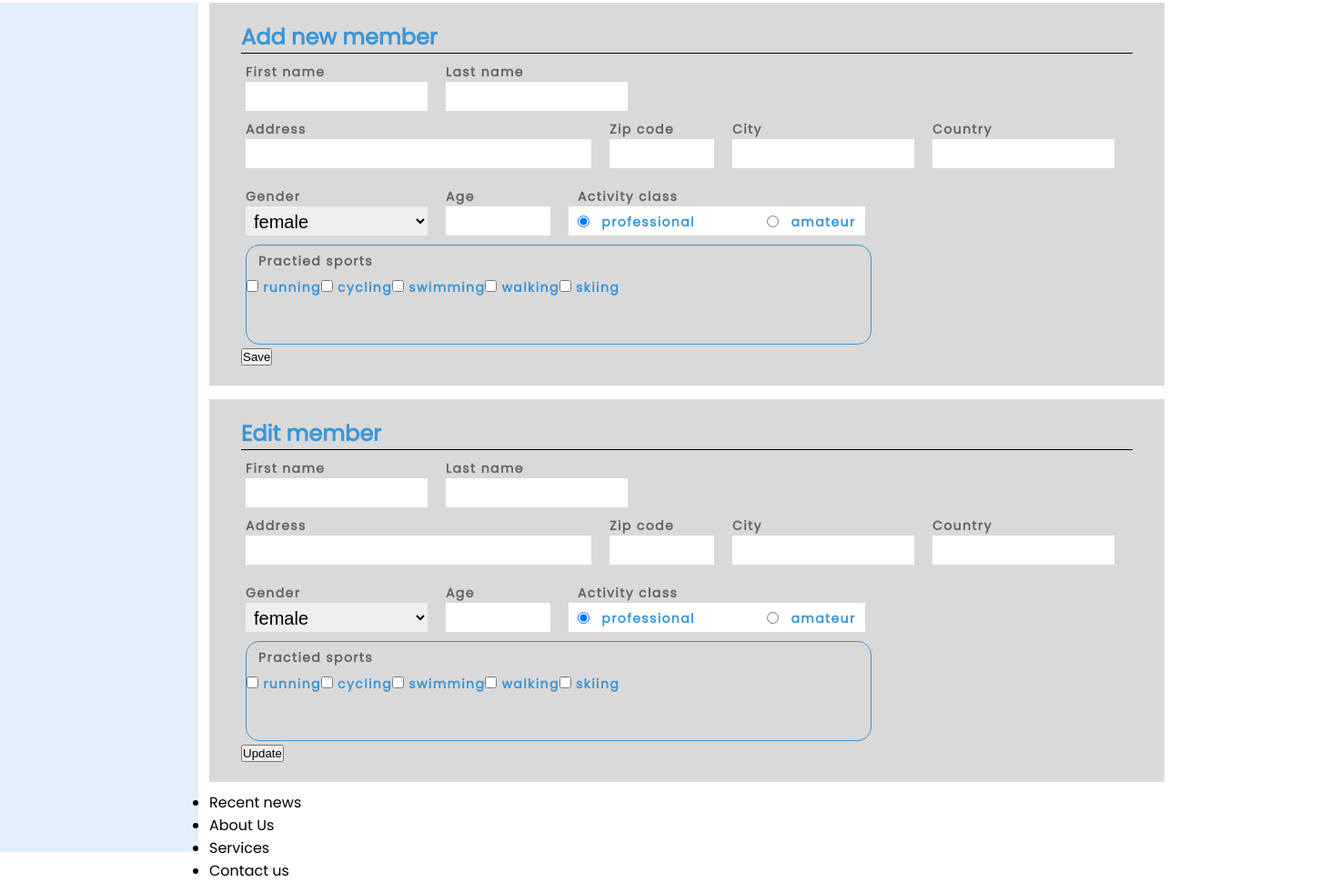
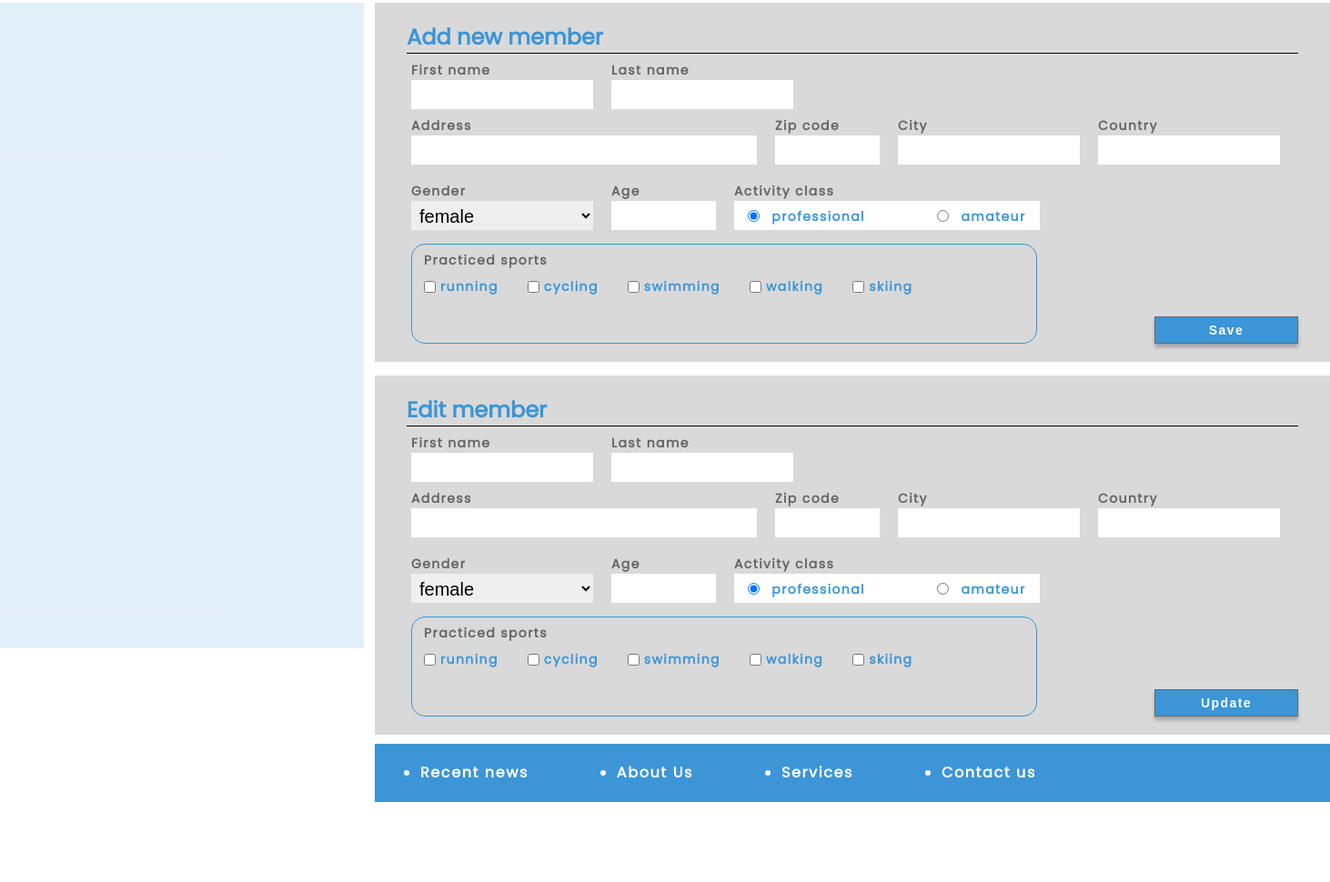
Before and after one commit to Silvaerius/WA-Project, a plain HTML site: page sport-club-members-front-end/index.html in a window 1280 px wide. Shown: the part 87-1057 px from the top of the page at 91% size, 1462 px wide, since content can reach past the window. After the commit the page ends 969 px from the top, so only its background shows below. Drawn offline with nearby package versions, Linux system fonts and the light colour scheme.

Commit message:
Finished main features css + stabilized layout

```diff
--- a/sport-club-members-front-end/index.html
+++ b/sport-club-members-front-end/index.html
@@ -14,8 +14,10 @@
     </header>
 
     <div class="features">
-        <div class="members-sidebar">       <!-- should this be an <aside> tag? -->
+        <div class="members-sidebar">
+            <div class="member-card">
 
+            </div>
         </div>
         <div class="main-feature">
             <div class="actions-panel">
@@ -84,51 +86,41 @@
                         </div>
                         <div class="form-row">
                             <fieldset class="legacy-checkbox-fieldset">
-                                <legend>Practied sports</legend>
+                                <legend>Practiced sports</legend>
                                 <div class="checkboxes-container">
-                                    <label for='add-running'>
                                     <input id='add-running'
                                             name='practiced-sports'
                                             type='checkbox'
                                             value='running'/>
-                                        <span>running</span>
-                                    </label>
+                                    <label for='add-running'>running</label>
 
-                                    <label for='add-cycling'>
                                     <input id='add-cycling'
                                             name='practiced-sports'
                                             type='checkbox'
                                             value='cycling'/>
-                                        <span>cycling</span>
-                                    </label>
+                                    <label for='add-cycling'>cycling</label>
 
-                                    <label for='add-swimming'>
                                     <input id='add-swimming'
                                             name='practiced-sports'
                                             type='checkbox'
                                             value='swimming'/>
-                                        <span>swimming</span>
-                                    </label>
+                                    <label for='add-swimming'>swimming</label>
 
-                                    <label for='add-walking'>
                                     <input id='add-walking'
                                             name='practiced-sports'
                                             type='checkbox'
                                             value='walking'/>
-                                        <span>walking</span>
-                                    </label>
+                                    <label for='add-walking'>walking</label>
 
-                                    <label for='add-skiing'>
                                     <input id='add-skiing'
                                             name='practiced-sports'
                                             type='checkbox'
                                             value='skiing'/>
-                                        <span>skiing</span>
-                                    </label>
+                                    <label for='add-skiing'>skiing</label>
                                 </div>
                             </fieldset>
                         </div>
-                        <button>Save</button>
+                        <button class="form-action-button">Save</button>
                     </form>
                 </div>
                 <div class="action-container">
@@ -196,55 +188,45 @@
                         </div>
                         <div class="form-row">
                             <fieldset class="legacy-checkbox-fieldset">
-                                <legend>Practied sports</legend>
+                                <legend>Practiced sports</legend>
                                 <div class="checkboxes-container">
-                                    <label for='edit-running'>
                                     <input id='edit-running'
                                             name='practiced-sports'
                                             type='checkbox'
                                             value='running'/>
-                                        <span>running</span>
-                                    </label>
+                                    <label for='edit-running'>running</label>
 
-                                    <label for='edit-cycling'>
                                     <input id='edit-cycling'
                                             name='practiced-sports'
                                             type='checkbox'
                                             value='cycling'/>
-                                        <span>cycling</span>
-                                    </label>
+                                    <label for='edit-cycling'>cycling</label>
 
-                                    <label for='edit-swimming'>
                                     <input id='edit-swimming'
                                             name='practiced-sports'
                                             type='checkbox'
                                             value='swimming'/>
-                                        <span>swimming</span>
-                                    </label>
+                                    <label for='edit-swimming'>swimming</label>
 
-                                    <label for='edit-walking'>
                                     <input id='edit-walking'
                                             name='practiced-sports'
                                             type='checkbox'
                                             value='walking'/>
-                                        <span>walking</span>
-                                    </label>
+                                    <label for='edit-walking'>walking</label>
 
-                                    <label for='edit-skiing'>
                                     <input id='edit-skiing'
                                             name='practiced-sports'
                                             type='checkbox'
                                             value='skiing'/>
-                                        <span>skiing</span>
-                                    </label>
+                                    <label for='edit-skiing'>skiing</label>
                                 </div>
                             </fieldset>
                         </div>
-                        <button>Update</button>
+                        <button class="form-action-button">Update</button>
                     </form>
                 </div>
             </div>
-            <div class="footer">            <!-- should this be a <footer> tag? -->
+            <div class="footer">
                 <ul class="footer-menu">
                     <li class="footer-menu-item">Recent news</li>
                     <li class="footer-menu-item">About Us</li>
--- a/sport-club-members-front-end/style.css
+++ b/sport-club-members-front-end/style.css
@@ -4,9 +4,17 @@
     padding: 0;
 }
 
+html {
+    height: 100%;
+}
+
 body {
     font-family: 'Poppins';
     font-style: normal;
+
+    height: inherit;
+    display: flex;
+    flex-direction: column;
 }
 
 .header {
@@ -29,23 +37,47 @@ body {
     display: flex;
 
     margin-top: 5px;
+    flex: 1;
+
+    max-height: calc(100% - 90px);
 }
 
 .main-feature {
     flex: 1;
+
+    display: flex;
+    flex-direction: column;
 }
 
 .members-sidebar {
-    width: 401px;
-    height: 934px;
+    min-width: 400px;
+    height: auto;
     background-color: rgba(59, 149, 215, 0.15);
 
     margin-right: 12px;
+    padding: 15px 30px 0 20px;
+
+    overflow: scroll;
+}
+
+.member-card {
+
+}
+
+.actions-panel {
+    flex: 1;
+    display: flex;
+    flex-direction: column;
+    justify-content: space-between;
 }
 
 .action-container {
+    position: relative;
+
     background-color: #D9D9D9;
     padding: 20px 35px;
+
+    flex: 1;
 }
 
 .form-header {
@@ -63,7 +95,7 @@ body {
     justify-content: flex-start;
     align-items: flex-end;
     margin-left: 5px;
-    margin-top: 10px;
+    margin-top: 8px;
 }
 
 .form-field-container {
@@ -111,7 +143,7 @@ fieldset label {
     position: relative;
     border: 0;
     background-color: white;
-    padding: 5px 10px;
+    padding: 5px 15px;
     height: 32px;
     margin-top: 32px;
 }
@@ -119,6 +151,7 @@ fieldset label {
 .legacy-radio-fieldset > legend {
     position: absolute;
     top: -21px;
+    left: 0;
 }
 
 .radio-label {
@@ -141,6 +174,9 @@ fieldset label {
 
     border: 1px solid #3B95D7;
     border-radius: 15px;
+
+    padding: 13px;
+    margin-top: 7px;
 }
 
 .legacy-checkbox-fieldset > legend {
@@ -157,8 +193,80 @@ fieldset label {
     justify-content: flex-start;
 }
 
+.checkboxes-container input {
+    background: #D9D9D9;
+    border: 1px solid #3B95D7;
+
+    margin-left: 32px;
+}
+
+.checkboxes-container input:first-child {
+    margin-left: 0;
+}
+
+.checkboxes-container label {
+    margin-left: 5px;
+}
+
+.form-action-button {
+    position: absolute;
+    bottom: 20px;
+    right: 35px;
+
+    width: 158px;
+    height: 30px;
+
+    background-color: #3B95D7;
+    border: 1px solid #686868;
+    box-shadow: 0px 4px 4px rgba(0, 0, 0, 0.25);
+
+    font-weight: 600;
+    font-size: 14px;
+    line-height: 21px;
+    letter-spacing: 0.1em;
+    color: #FFFFFF;
+
+    cursor: pointer;
+}
+
+.form-action-button:hover {
+    background-color: #3b96d7dc;
+}
+
+.form-action-button:active {
+    background-color: #3488c4;
+}
+
 .footer {
+    display: flex;
+    background-color: #3B95D7;
+    padding: 20px 40px;
+}
 
+.footer-menu {
+    display: flex;
+    justify-content: flex-start;
+
+    flex: 1;
+    align-items: center;
+}
+
+.footer-menu-item {
+    font-weight: 600;
+    font-size: 16px;
+    line-height: 24px;
+    letter-spacing: 0.1em;
+    color: #FFFFFF;
+    margin-left: 10%;
+    cursor: pointer;
+}
+
+.footer-menu-item:first-child {
+    margin-left: 10px;
+}
+
+.footer-menu-item:hover {
+    border-bottom: 1px solid #FFFFFF;
 }
 
 @media only screen and (min-width: 1024px) {
```
Lines whose indentation alone changed are shown as unchanged.
